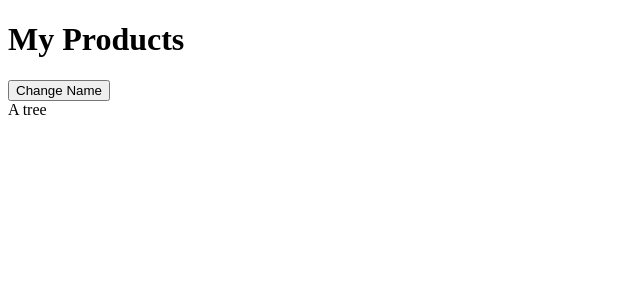
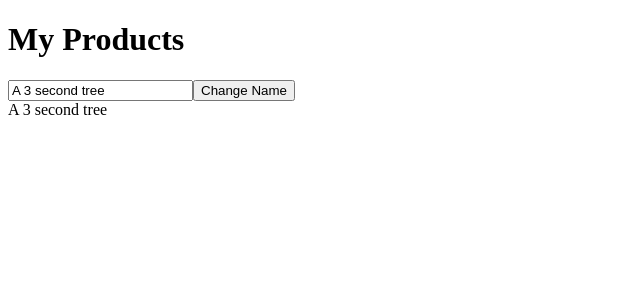
Before and after one commit to FoxGeoff/MyFitness, an Angular app: page / in a window 1280 px wide. Shown: the top 300 px of the page, without its empty margins (0-640 px from the left). Built offline with nearby package versions, Linux system fonts and the light colour scheme.

Commit message:
Example [(ngModel)]

```diff
--- a/src/app/app.module.ts
+++ b/src/app/app.module.ts
@@ -1,5 +1,6 @@
 import { BrowserModule } from '@angular/platform-browser';
 import { NgModule } from '@angular/core';
+import { FormsModule } from '@angular/forms';
 
 import { AppRoutingModule } from './app-routing.module';
 import { AppComponent } from './app.component';
@@ -14,7 +15,8 @@ import { ProductComponent } from './product/product.component';
   ],
   imports: [
     BrowserModule,
-    AppRoutingModule
+    AppRoutingModule,
+    FormsModule
   ],
   providers: [],
   bootstrap: [AppComponent]
--- a/src/app/products/products.component.html
+++ b/src/app/products/products.component.html
@@ -1,5 +1,6 @@
 <h1>My Products</h1>
 
+<input type="text" [(ngModel)]="productName">
 <button (click) = "productName='A clicked Tree'" [disabled]="isDisabled">Change Name</button>
 
 <div>{{productName}}</div>
--- a/src/app/products/products.component.ts
+++ b/src/app/products/products.component.ts
@@ -16,7 +16,7 @@ export class ProductsComponent implements OnInit {
     this.productName = 'A book';
 
     setTimeout( () => {
-        this.productName = 'A tree';
+        this.productName = 'A 3 second tree';
         this.isDisabled = false;
     }, 3000);
   }
```
